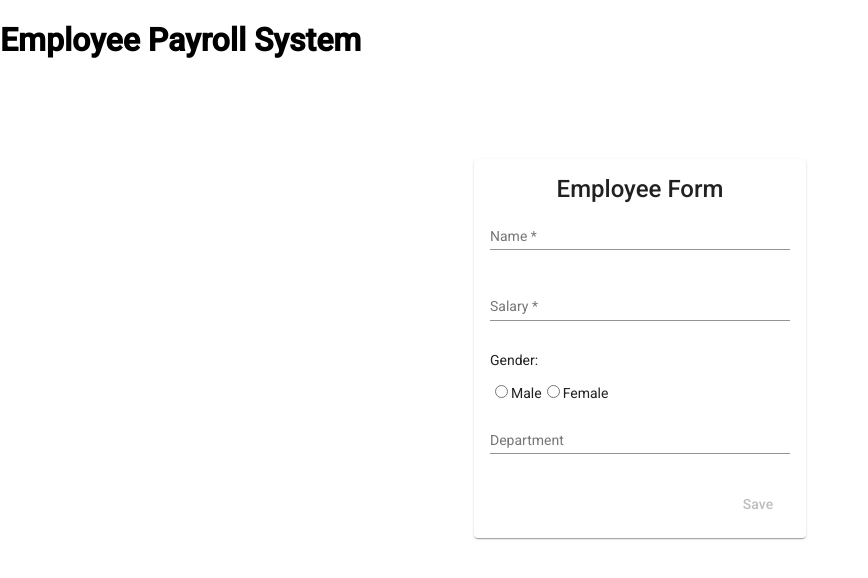
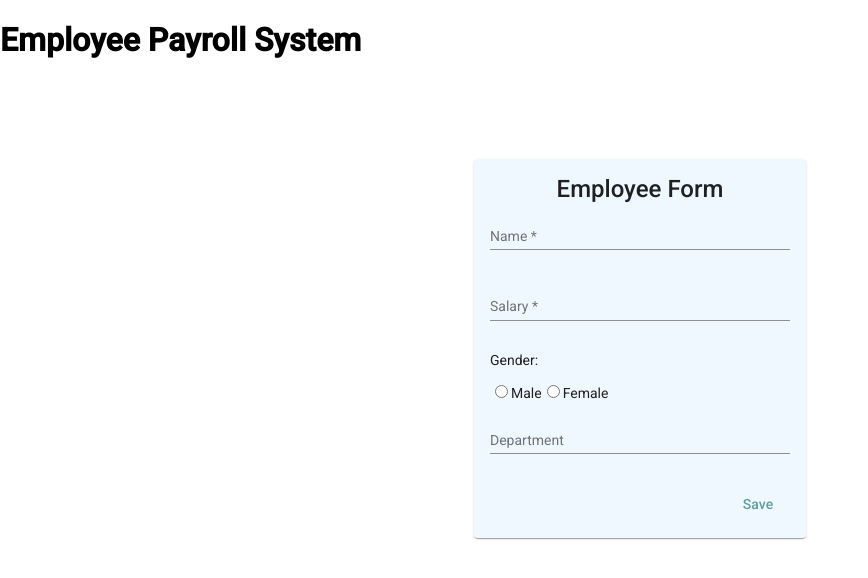
Before and after one commit to pachgadehardik/EmployeePayrollAngularApp, an Angular app: page /add in a window 1280 px wide. Shown: the top 578 px of the page, without its empty margins (0-868 px from the left). Built offline with nearby package versions, Linux system fonts and the light colour scheme; sample sign-in values are in the browser's storage.

Commit message:
Updated add component

```diff
--- a/src/component/add-employee/add-employee.component.html
+++ b/src/component/add-employee/add-employee.component.html
@@ -1,36 +1,5 @@
-<!-- <div class="main">
-    <div>
-        <h2>Add/Update</h2>
-    </div>
-    <form class="formDiv" [formGroup]="registerForm" (ngSubmit)="onSubmit()">
-        &nbsp;
-        <mat-form-field class="formWidth">
-            <mat-label>Employee Name</mat-label>
-            <input matInput placeholder="Enter FirstName" formControlName="empName">
-            <mat-error *ngIf="registerForm.get('empName').invalid &&
-                registerForm.get('empName').untouched ">name invalid</mat-error>
-        </mat-form-field>
-        <mat-form-field class="formWidth">
-            <mat-label>Salary</mat-label>
-            <input matInput placeholder="Enter Salary" formControlName="salary">
-        </mat-form-field>
-        <mat-form-field class="formWidth">
-            <label class="label text" for="gender">Gender</label>
-                <input type="radio" id="male" name="gender" value="male">
-                <label class="text" for="male">Male</label>
-                <input type="radio" id="female" name="gender" value="female">
-                <label class="text" for="female">Female</label>
-        </mat-form-field>
-        <mat-form-field class="formWidth">
-            <mat-label>Department</mat-label>
-            <input matInput placeholder="Enter Department" formControlName="department">
-        </mat-form-field>
-        <button mat-raised-button color="primary" type="submit">Save</button>
-        <!-- [disabled]="!registerForm.valid" -->
-<!--
-    </form>
-</div> -->
-<mat-card>
+<div fxLayoutAlign="space-around stretch" >
+<mat-card style="background-color: aliceblue;">
     <mat-card-title>Employee Form</mat-card-title>
     <mat-card-content>
         <form [formGroup]="registerForm" (ngSubmit)="onSubmit()">
@@ -66,8 +35,9 @@
             </p>
 
             <div class="button">
-                <button [disabled]="!registerForm.valid" type="submit" mat-button>Save</button>
+                <button [disabled]="!registerForm.valid" type="submit" style="color: cadetblue;" mat-button>Save</button>
             </div>
         </form>
     </mat-card-content>
 </mat-card>
+</div>
--- a/src/component/add-employee/add-employee.component.ts
+++ b/src/component/add-employee/add-employee.component.ts
@@ -109,8 +109,4 @@ export class AddEmployeeComponent implements OnInit {
     this.registerForm.get('salary').hasError('minlength') ? 'Salary Should Contain min 5 digits':
     '';
   }
-
-  // @Input() error: string | null;
-
-  // @Output() submitEM = new EventEmitter();
 }
```
